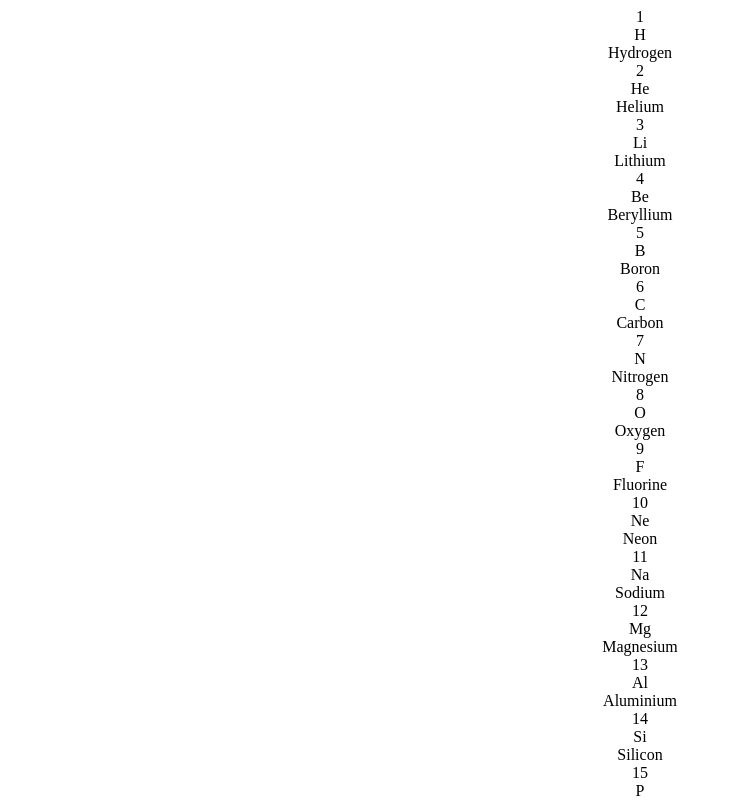
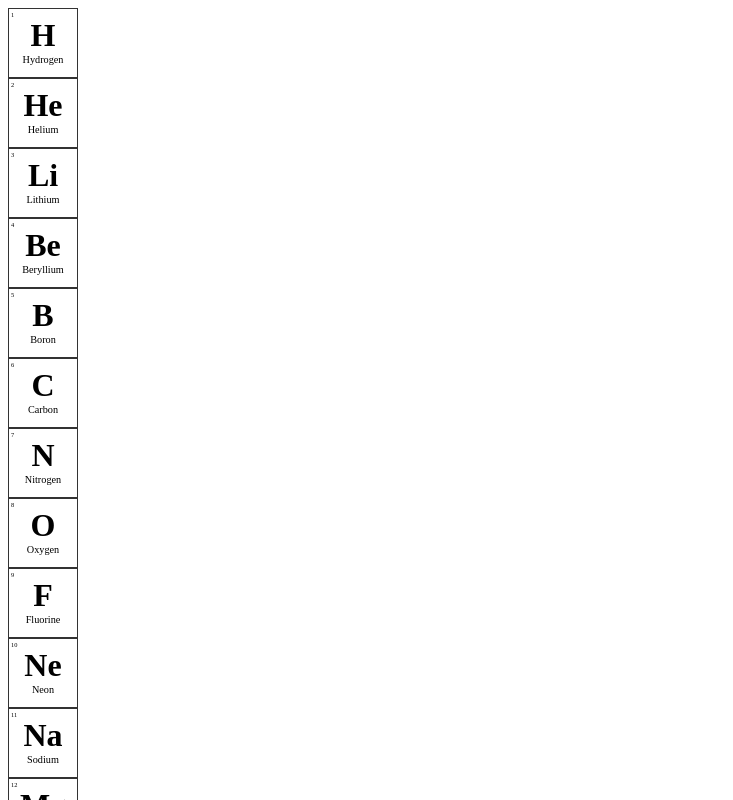
Before and after one commit to lmilne360/periodic-table, an Angular app: page / in a window 1280 px wide. Shown: the top 800 px of the page, without its empty margins (0-733 px from the left). Built offline with nearby package versions, Linux system fonts and the light colour scheme.

Commit message:
added element styling

```diff
--- a/src/app/element/element.component.scss
+++ b/src/app/element/element.component.scss
@@ -0,0 +1,24 @@
+.element {
+    cursor: pointer;
+    width: 5vw;
+    height: 5vw;
+    padding: 2px;
+    border: 1px solid #333333;
+    border-collapse: collapse;
+    overflow: hidden;
+    .number {
+        float: left;
+        font-size: 0.5vw;
+        position: absolute;
+    }
+    .symbol {
+        font-weight: bold;
+        text-align: center;
+        margin-top: 0.5vw;
+        font-size: 2.5vw;
+    }
+    .name {
+        font-size: 0.8vw;
+        text-align: center;
+    }
+}
```
